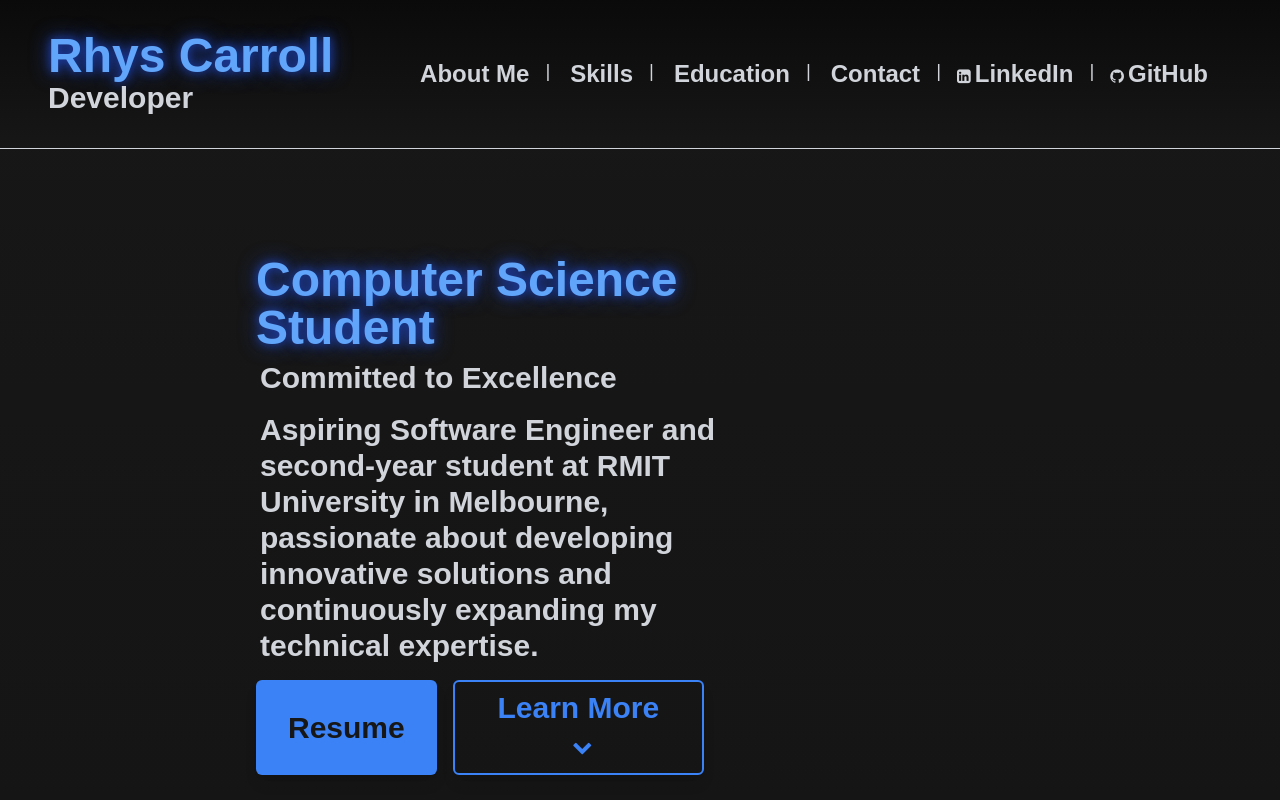
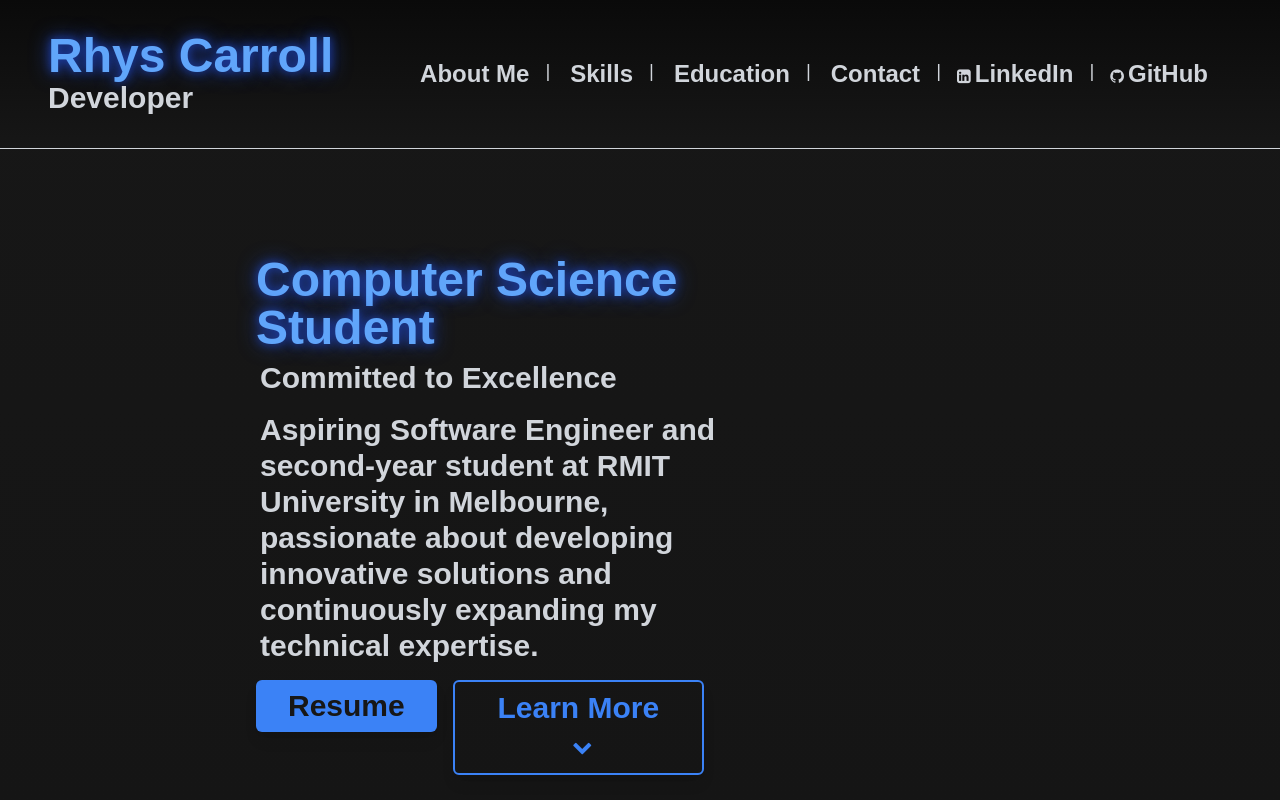
Before and after one commit to rhyscar/personal-website, a React (Vite) app: page / in a window 1280 px wide. Built offline with nearby package versions, Linux system fonts and the light colour scheme; a web font is replaced by a local one.

Commit message:
Added Resume to site

```diff
--- a/src/components/Hero.jsx
+++ b/src/components/Hero.jsx
@@ -19,7 +19,9 @@ const Hero = ({ scrollToSection, aboutRef}) => {
                 <h1 className="py-2 text-3xl font-semibold pl-1 font-alumni text-gray-300">Committed to Excellence</h1>
                 <h2 className="py-2 text-3xl font-semibold pl-1 font-alumni text-gray-300">Aspiring Software Engineer and second-year student at RMIT University in Melbourne, passionate about developing innovative solutions and continuously expanding my technical expertise.</h2>
                 <div className="flex gap-x-4 pr-16 py-2">
+                    <a href="/RhysCarrollResume2025.pdf" target="_blank" rel="noopener noreferrer">
                     <button className="text-neutral-900 font-alumni text-3xl bg-blue-500 rounded-md shadow-lg hover:shadow-blue-500 hover:bg-blue-500 transition duration-300 font-bold px-8 py-2">Resume</button>
+                    </a>
                     <button onClick={() => scrollToSection(aboutRef)} className="font-alumni border-blue-500 text-blue-500 border-2 rounded-md shadow-lg hover:shadow-blue-500 hover:text-blue-500 hover:border-blue-500 transition duration-300 text-3xl font-bold px-8 py-2">Learn More
                         <i className="fa fa-chevron-down text-xl pl-2 pb-1"></i>
                     </button>
```
